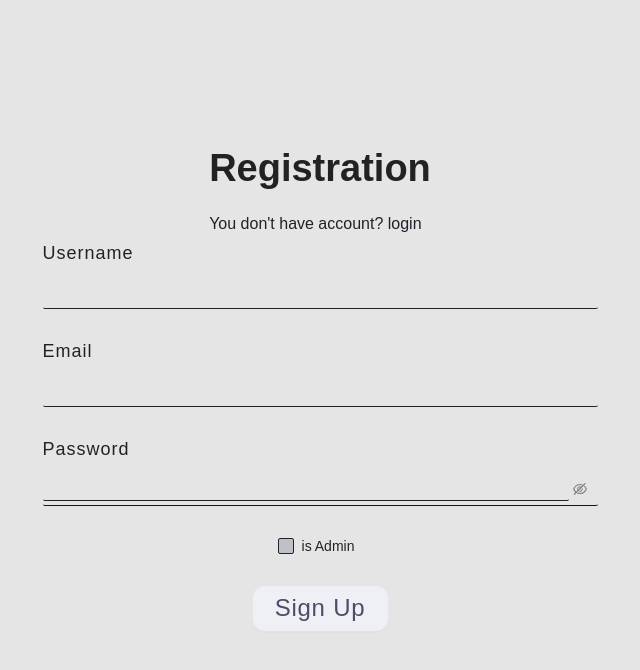
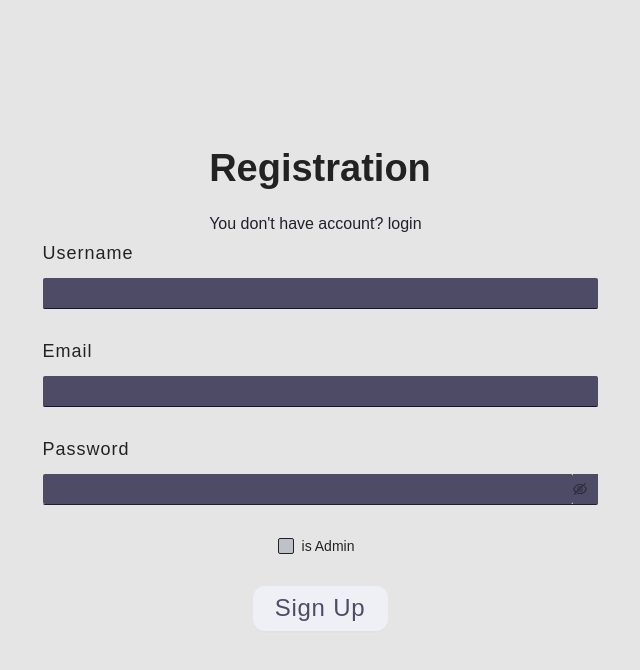
Before and after one commit to nastyakpi1995/test, a React (Create React App) app in the folder front/: page /registration in a window 1280 px wide. Shown: the top 670 px of the page, without its empty margins (320-960 px from the left). Built offline with nearby package versions, Linux system fonts and the light colour scheme.

Commit message:
refactor code

```diff
--- a/front/src/components/Auth/Login.jsx
+++ b/front/src/components/Auth/Login.jsx
@@ -5,7 +5,7 @@ import {useNavigate} from "react-router-dom";
 import {useDispatch} from "react-redux";
 import {setMessageDataCreator} from "../../redux/reducers/authReducer";
 import {setUserCreator} from "../../redux/reducers/userReducer";
-import { ButtonSubmit, ContainerForm, LinkToRegister, MyTitle, SForm} from "../../styles/common";
+import {ButtonSubmit, ContainerForm, LinkToRegister, MyTitle, SForm, SInput, SInputPassport} from "../../styles/common";
 import {links} from "../../utils/constants";
 
 
@@ -49,14 +49,14 @@ let Login = () => {
                     name="email"
                     rules={[{ required: true, message: 'Please input your email!' }]}
                 >
-                    <Input ref={inputRef} />
+                    <SInput ref={inputRef} />
                 </Form.Item>
                 <Form.Item
                     label="Password"
                     name="password"
                     rules={[{ required: true, message: 'Please input your password!' }]}
                 >
-                    <Input.Password />
+                    <SInputPassport />
                 </Form.Item>
                 <Form.Item wrapperCol={{ offset: 25 }}>
                     <ButtonSubmit loading={isLoader} htmlType="submit">
--- a/front/src/components/Auth/Registration.jsx
+++ b/front/src/components/Auth/Registration.jsx
@@ -1,10 +1,10 @@
 import React, {useState} from "react";
-import {Form, Checkbox, Input} from "antd";
+import {Form, Checkbox} from "antd";
 import {registerAxiosRequest} from "../../utils/apiCaller";
 import {useNavigate} from 'react-router-dom'
 import {useDispatch} from "react-redux";
 import {setMessageDataCreator} from "../../redux/reducers/authReducer";
-import {ButtonSubmit, ContainerForm, LinkToRegister, MyTitle, SForm} from "../../styles/common";
+import {ButtonSubmit, ContainerForm, LinkToRegister, MyTitle, SForm, SInput, SInputPassport} from "../../styles/common";
 import {links} from "../../utils/constants";
 
 let Registration = () => {
@@ -42,7 +42,7 @@ let Registration = () => {
                     name="username"
                     rules={[{ required: true, message: 'Please input your username!' }]}
                 >
-                    <Input />
+                    <SInput />
                 </Form.Item>
 
                 <Form.Item
@@ -50,7 +50,7 @@ let Registration = () => {
                     name="email"
                     rules={[{ required: true, message: 'Please input your email!' }]}
                 >
-                    <Input />
+                    <SInput />
                 </Form.Item>
 
                 <Form.Item
@@ -58,7 +58,7 @@ let Registration = () => {
                     name="password"
                     rules={[{ required: true, message: 'Please input your password!' }]}
                 >
-                    <Input.Password />
+                    <SInputPassport />
                 </Form.Item>
 
                 <Form.Item name="isadmin" valuePropName="checked" wrapperCol={{ offset: 8, span: 16 }}>
@@ -76,6 +76,4 @@ let Registration = () => {
     )
 }
 
-
-
 export default Registration
--- a/front/src/components/common/header/Header.jsx
+++ b/front/src/components/common/header/Header.jsx
@@ -34,6 +34,7 @@ const HeaderContainer = () => {
                 <SNav>
                     {currentUser?.isadmin ? <AdminMenu /> : null}
                     <Logout onClick={handleLogOut}>
+
                         <span>Log out</span>
                     </Logout>
                 </SNav>
--- a/front/src/styles/common.js
+++ b/front/src/styles/common.js
@@ -93,17 +93,6 @@ export const SForm = styled(Form)`
   .ant-form-item-label > label.ant-form-item-required:not(.ant-form-item-required-mark-optional)::before{
     display: none;
   }
-  .ant-input,.ant-input-affix-wrapper{
-    border: none;
-    border-bottom: 1px solid var(--background);
-    padding-left: 0;
-    color: var(--title);
-    outline: none;
-    background: transparent;
-  }
-  .ant-input-affix-wrapper:hover{
-    border-bottom: 1px solid var(--background);
-  }
   .ant-form-item-control-input-content{
     text-align: center;
   }
@@ -131,13 +120,52 @@ export const SForm = styled(Form)`
   .ant-checkbox-checked::after{
     border: 1px solid var(--background);
   }
-  .ant-input-affix-wrapper:not(.ant-input-affix-wrapper-disabled):hover,.ant-input-affix-wrapper{
+`
+export const SInput = styled(Input)`
+    border: none;
+    border-bottom: 1px solid var(--background);
+    padding-left: 0;
+    color: var(--title);
+    outline: none;
+    background:  var(--body);;
+    border-bottom: 1px solid var(--background);
+    border-color: var(--title);
     box-shadow: none;
-    outline: none;
-    border-color: unset;
+    &:focus {
+      border-color: var(--title);
+      color: var(--title);
+      box-shadow: none;
+    }
+  &:hover{
+    border-color: var(--title);
   }
 `
-
+export const SInputPassport = styled(Input.Password)`
+  border: none;
+  border-bottom: 1px solid var(--background);
+  box-shadow: none;
+  padding: 0;
+  input {
+    padding-left: 0;
+    color: var(--title);
+    outline: none;
+    background:  var(--body);
+    border-bottom: 1px solid var(--background);
+    border-color: var(--title);
+    box-shadow: none;
+  }
+  input:focus input:hover {
+    border-color: var(--title);
+    color: var(--title);
+    box-shadow: none;
+  }
+  span {
+    background:  var(--body);
+    margin: 0;
+    width: 25px;
+    height: 30px;
+  }
+`
 // modal Form
 export const SFormModal = styled(Form)`
   max-width: 700px;
--- a/front/src/styles/globalStyles.js
+++ b/front/src/styles/globalStyles.js
@@ -25,13 +25,14 @@ export default createGlobalStyle`
     --green: #00ba88;
     --orange: #ce8163;
     --red: #eb0055;
+    --body1: #e5e5e5;
   }
 
   body, html {
     margin: 0;
     padding: 0;
     font-family: 'Poppins', sans-serif !important;
-    background: #E5E5E5;
+    background: var(--body1);
   }
 
   * {
```
